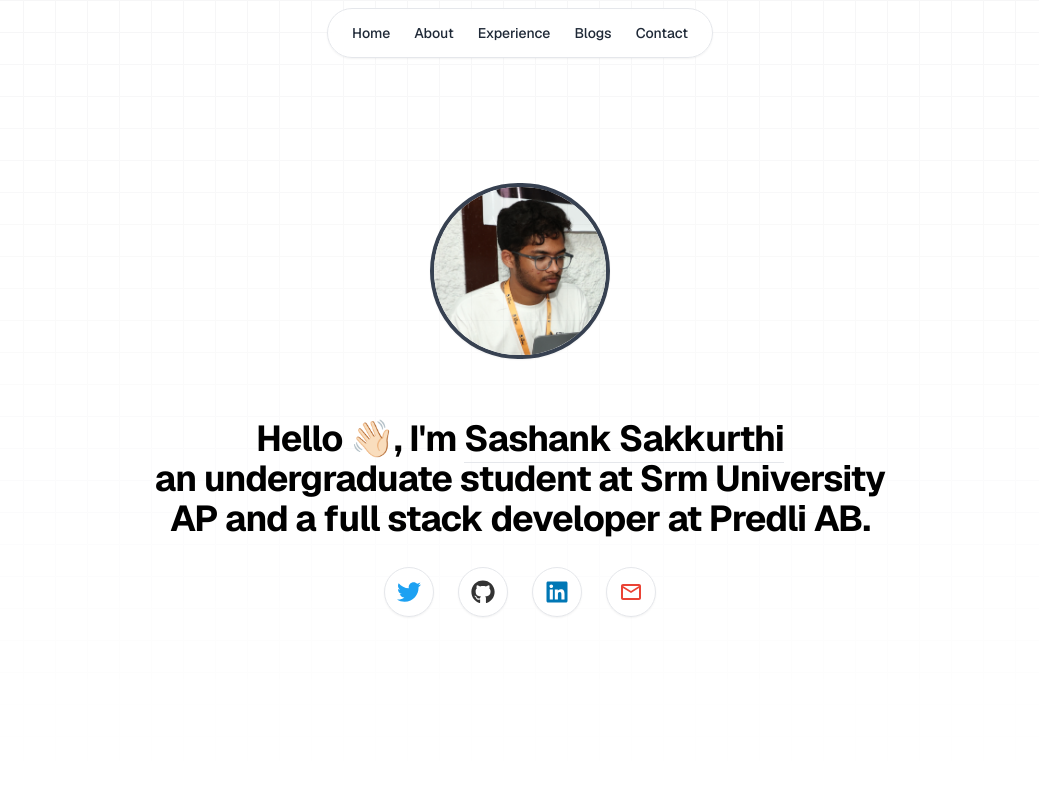
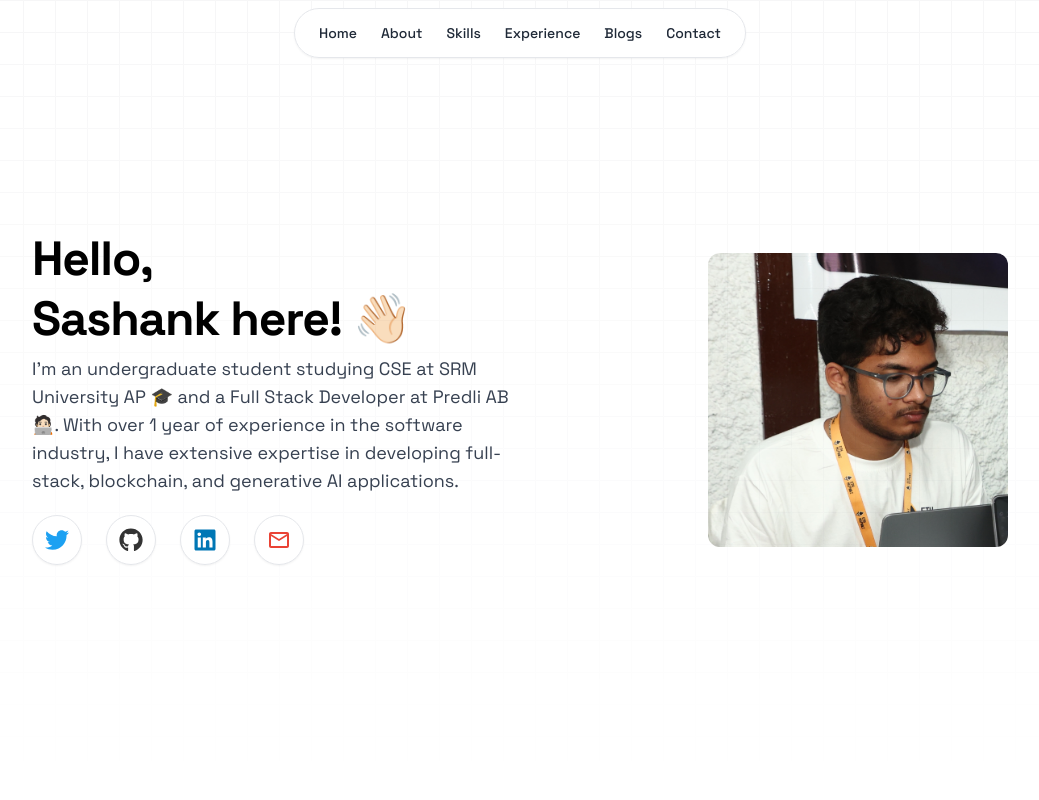
Before and after one commit to sakkurthi-sashank/sashank.me, a Next.js app: page / in a window 1280 px wide. Shown: the top 800 px of the page, without its empty margins (120-1159 px from the left). Built offline with nearby package versions, Linux system fonts and the light colour scheme.

Commit message:
feat: update typography

```diff
--- a/src/app/globals.css
+++ b/src/app/globals.css
@@ -9,5 +9,5 @@ html {
 }
 
 body {
-  @apply font-geist-sans antialiased;
+  @apply font-space-grotesk antialiased;
 }
--- a/src/app/layout.tsx
+++ b/src/app/layout.tsx
@@ -1,6 +1,6 @@
 import type { Metadata } from "next";
 import "./globals.css";
-import { GeistSans } from "geist/font/sans";
+import { Space_Grotesk } from "next/font/google";
 
 export const metadata: Metadata = {
   title: "Sakkurthi Sashank",
@@ -28,6 +28,13 @@ export const metadata: Metadata = {
   ],
 };
 
+const spaceGrotesk = Space_Grotesk({
+  style: "normal",
+  display: "swap",
+  subsets: ["latin"],
+  variable: "--font-space-grotesk",
+});
+
 export default function RootLayout({
   children,
 }: {
@@ -35,7 +42,7 @@ export default function RootLayout({
 }) {
   return (
     <html lang="en">
-      <body className={GeistSans.variable}>{children}</body>
+      <body className={spaceGrotesk.variable}>{children}</body>
     </html>
   );
 }
--- a/src/app/page.tsx
+++ b/src/app/page.tsx
@@ -16,7 +16,7 @@ export default function Home() {
       <AboutMeSection />
       <SkillsSession />
       <ExperienceSection />
-      <BlogsSection />
+      {/* <BlogsSection /> */}
       <ContactSection />
     </div>
   );
--- a/src/components/about.tsx
+++ b/src/components/about.tsx
@@ -3,26 +3,27 @@ import { PageTitle } from "./page-title";
 
 export function AboutMeSection() {
   return (
-    <div
-      className="mx-auto flex min-h-screen w-full max-w-4xl flex-col items-center justify-center space-y-5 px-4"
+    <section
+      className="mx-auto mt-12 flex min-h-screen w-full max-w-5xl flex-col px-6"
       id="about"
     >
-      <div className="z-10 flex flex-col items-center justify-center space-y-6 text-center text-lg md:text-xl">
+      <div className="z-10 my-auto flex flex-col space-y-6 text-start text-lg md:text-xl">
+        <div className="">
           <PageTitle title="About Me" />
 
           <p className="mb-8 text-justify  leading-relaxed text-gray-700">
-          Hello! I&apos;m Sashank Sakkurthi based in Amaravati, India. I&apos;m
-          an undergraduate student studying Computer Science and Engineering at
-          SRM University AP. Currently, I work as a Full Stack Developer at
-          Predli AB. I have extensive experience in developing full-stack,
-          blockchain, and generative AI applications.
+            Hello! I&apos;m Sashank Sakkurthi based in Amaravati, India 🇮🇳.
+            I&apos;m an undergraduate student studying CSE at SRM University AP
+            🎓 and a Full Stack Developer at Predli AB 🧑🏻‍💻. With over 1 year of
+            experience in the software industry, I have extensive expertise in
+            developing full-stack, blockchain, and generative AI applications.
           </p>
           <p className="text-justify leading-relaxed text-gray-700">
             My strong foundation in computer science has enabled me to excel in
             various projects and hackathons. Notably, I won the national level
-          hackathon Unfold23, conducted by CoinDCX, securing a prize of $1,000.
-          I serve as a board member of Next Tech Lab, a student-run community
-          with QS recognition.
+            hackathon Unfold23, conducted by CoinDCX, securing a prize of
+            $1,000. I serve as a board member of Next Tech Lab, a student-run
+            community with QS recognition.
           </p>
           <p className="text-justify leading-relaxed text-gray-700">
             As the organizer of one of India&apos;s premier hackathons, HackSRM,
@@ -32,5 +33,6 @@ export function AboutMeSection() {
           </p>
         </div>
       </div>
+    </section>
   );
 }
--- a/src/components/experience.tsx
+++ b/src/components/experience.tsx
@@ -8,27 +8,40 @@ const ExperienceItem = ({
   designation,
   date,
   location,
+  companyLink,
 }: {
   logo: string;
   company: string;
   designation: string;
   date: string;
   location: string;
+  companyLink: string;
 }) => {
   return (
     <div className="mb-6 flex rounded-xl border bg-white px-6 py-4 shadow-md">
       <Image
         src={logo}
-        alt={company}
-        className="mr-4 object-contain"
-        width={40}
-        height={40}
+        alt={`${company} logo`}
+        className="mr-6 mt-2 h-12 w-12 object-contain"
+        width={48}
+        height={48}
       />
-      <div className="w-full text-start">
-        <h3 className="text-lg font-semibold">{company}</h3>
-        <p className="text-gray-600">{designation}</p>
-        <p className="text-gray-500">
+      <div className="flex flex-col justify-center">
+        <h3 className="text-xl font-semibold text-gray-800">{company}</h3>
+        <p className="text-md text-gray-600">{designation}</p>
+        <p className="text-sm text-gray-500">
           {date} &#183; {location}
+        </p>
+
+        <p>
+          <a
+            href={companyLink}
+            className="text-blue-500 hover:underline"
+            target="_blank"
+            rel="noopener noreferrer"
+          >
+            View website
+          </a>
         </p>
       </div>
     </div>
@@ -37,19 +50,20 @@ const ExperienceItem = ({
 
 export const ExperienceSection = () => {
   return (
-    <div
-      className="mx-auto flex h-screen w-full max-w-4xl flex-col items-center justify-center space-y-5 px-4"
+    <section
+      className="mx-auto mt-12 flex min-h-screen w-full max-w-5xl flex-col px-6"
       id="experience"
     >
-      <div className="z-10 flex flex-col items-center justify-center space-y-6 text-center">
+      <div className="z-10 my-auto">
         <PageTitle title="Experience" />
-        <div className="mx-auto max-w-4xl pt-6">
+        <div className="mt-8">
           <ExperienceItem
             logo="/img/predli-logo.svg"
             company="Predli AB"
             designation="Full Stack Developer"
             date="February 2024 - Present"
             location="Stockholm, Stockholm County, Sweden"
+            companyLink="https://predli.com"
           />
           <ExperienceItem
             logo="/img/next-tech-lab-logo.png"
@@ -57,10 +71,11 @@ export const ExperienceSection = () => {
             designation="Member"
             date="May 2022 - Present"
             location="Amaravathi, Andhra Pradesh, India"
+            companyLink="https://nexttechlab.in"
           />
-          {/* Add more experience items as needed */}
         </div>
+        {/* Add more experience items as needed */}
       </div>
-    </div>
+    </section>
   );
 };
--- a/src/components/home.tsx
+++ b/src/components/home.tsx
@@ -3,26 +3,34 @@ import { SocialLinks } from "./social-links";
 
 export function HomeSection() {
   return (
-    <div className="flex min-h-screen w-full flex-col items-center justify-center space-y-5 px-4">
-      <div className="mb-10 flex w-full items-center justify-center">
+    <div className="mx-auto flex min-h-screen w-full max-w-5xl flex-col-reverse items-center justify-center px-6 pt-28 md:flex-row-reverse md:pb-0 md:pt-0">
+      <div className="mt-14 flex w-full items-center justify-center md:mt-0 md:justify-end">
         <Image
           src="/img/sakkurthi-sashank.jpg"
-          width={180}
-          height={180}
-          className="rounded-full border-4 border-gray-700 object-cover shadow-sm"
+          width={300}
+          height={300}
+          className="rounded-xl object-cover"
           alt="Sashank Sakkurthi"
         />
       </div>
+      <div className="flex w-full justify-center">
+        <div className="flex w-full flex-col justify-center space-y-3">
+          <h2 className="text-4xl font-bold leading-snug tracking-tight md:text-5xl">
+            Hello,
+          </h2>
+          <h2 className="text-4xl font-bold leading-snug tracking-tight md:text-5xl">
+            Sashank here! 👋🏻
+          </h2>
 
-      <div className="z-10 space-y-2">
-        <h3 className="max-w-3xl text-center text-3xl font-bold leading-snug tracking-tight md:text-4xl">
-          Hello 👋🏻, I&apos;m <span className="border-b">Sashank Sakkurthi</span>
-          <br /> an undergraduate student at Srm University AP and a full stack
-          developer at Predli AB.
-        </h3>
+          <h4 className="text-lg text-gray-700">
+            I&apos;m an undergraduate student studying CSE at SRM University AP
+            🎓 and a Full Stack Developer at Predli AB 🧑🏻‍💻. With over 1 year of
+            experience in the software industry, I have extensive expertise in
+            developing full-stack, blockchain, and generative AI applications.
+          </h4>
+          <SocialLinks />
+        </div>
       </div>
-
-      <SocialLinks />
     </div>
   );
 }
--- a/src/components/navbar.tsx
+++ b/src/components/navbar.tsx
@@ -9,6 +9,10 @@ export const FloatingNavbar = () => {
     {
       title: "About",
       href: "#about",
+    },
+    {
+      title: "Skills",
+      href: "#skills",
     },
     {
       title: "Experience",
--- a/src/components/page-title.tsx
+++ b/src/components/page-title.tsx
@@ -1,9 +1,5 @@
 import React from "react";
 
 export function PageTitle({ title }: { title: string }) {
-  return (
-    <h2 className="font-scroll-m-20 border-b text-3xl font-semibold">
-      {title}
-    </h2>
-  );
+  return <h2 className="font-scroll-m-20 text-3xl font-bold">{title}</h2>;
 }
--- a/src/components/skills.tsx
+++ b/src/components/skills.tsx
@@ -31,21 +31,24 @@ const skills = [
 
 export default function SkillsSession() {
   return (
-    <div className="mx-auto mt-8 flex w-full max-w-4xl flex-col items-center space-y-5 px-4">
-      <div className="z-10 flex flex-col items-center justify-center space-y-6 text-center">
+    <section
+      className="mx-auto mt-12 flex min-h-screen w-full max-w-5xl flex-col px-6"
+      id="skills"
+    >
+      <div className="z-10 my-auto">
         <PageTitle title="Skills" />
 
-        <div className="flex flex-wrap justify-center gap-3">
+        <div className="mt-8 flex flex-wrap justify-start gap-3">
           {skills.map((skill, index) => (
             <div
               key={index}
-              className="rounded-full border bg-white px-4 py-1.5 text-sm text-gray-800"
+              className="rounded-full border bg-white px-4 py-1.5 text-gray-800"
             >
               {skill}
             </div>
           ))}
         </div>
       </div>
-    </div>
+    </section>
   );
 }
--- a/src/components/social-links.tsx
+++ b/src/components/social-links.tsx
@@ -32,7 +32,7 @@ import React from "react";
 
 export const SocialLinks = () => {
   return (
-    <div className="z-10 flex flex-wrap justify-center gap-6 pt-2">
+    <div className="z-10 flex flex-wrap gap-6 pt-2">
       {SocialMediaLinks.map((link) => (
         <a
           href={link.link}
--- a/tailwind.config.ts
+++ b/tailwind.config.ts
@@ -9,7 +9,7 @@ const config: Config = {
   theme: {
     extend: {
       fontFamily: {
-        "geist-sans": "var(--font-geist-sans)",
+        "space-grotesk": "var(--font-space-grotesk)",
       },
     },
   },
```
Lines whose indentation alone changed are shown as unchanged.
